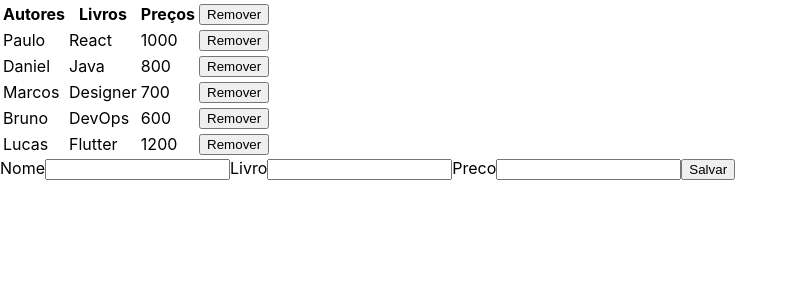
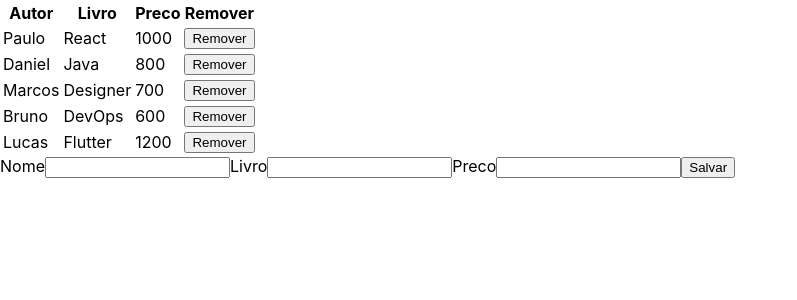
Before and after one commit to LucssCarvalho/my-project-React, a React (Create React App) app: page / in a window 1280 px wide. Shown: the top 300 px of the page, without its empty margins (0-797 px from the left). Built offline with nearby package versions, Linux system fonts and the light colour scheme.

Commit message:
add removed function

```diff
--- a/src/table.js
+++ b/src/table.js
@@ -1,24 +1,45 @@
 import React, { Component } from 'react';
 
 
+class Tabela extends Component {
+
+    render() {
+
+        const { autores, removeAutor } = this.props;
+
+        return (
+            <table>
+                <TableHead />
+                <TableBody autores={autores} removeAutor={removeAutor} />
+            </table>
+
+        );
+    }
+
+}
+
 const TableHead = () => {
-    return <thead>
-        <th>Autores</th>
-        <th>Livros</th>
-        <th>Preços</th>
-        <td><button>Remover</button></td>
-    </thead>
+    return (
+        <thead>
+            <tr>
+                <th>Autor</th>
+                <th>Livro</th>
+                <th>Preco</th>
+                <th>Remover</th>
+            </tr>
+        </thead>
+    );
 }
 
 const TableBody = props => {
 
     const linhas = props.autores.map((linhas, index) => {
         return (
-            <tr>
+            <tr key={index}>
                 <td>{linhas.nome}</td>
                 <td>{linhas.livro}</td>
                 <td>{linhas.preco}</td>
-                <td><button>Remover</button></td>
+                <td><button onClick={() => { props.removeAutor(index) }}>Remover</button></td>
             </tr>
         );
     });
@@ -30,20 +51,4 @@ const TableBody = props => {
     );
 }
 
-class Tabela extends Component {
-
-    render() {
-
-        const { autores } = this.props;
-
-        return (
-            <table>
-                <TableHead />
-                <TableBody autores={autores} />
-            </table>
-
-        );
-    }
-
-}
 export default Tabela;
```
